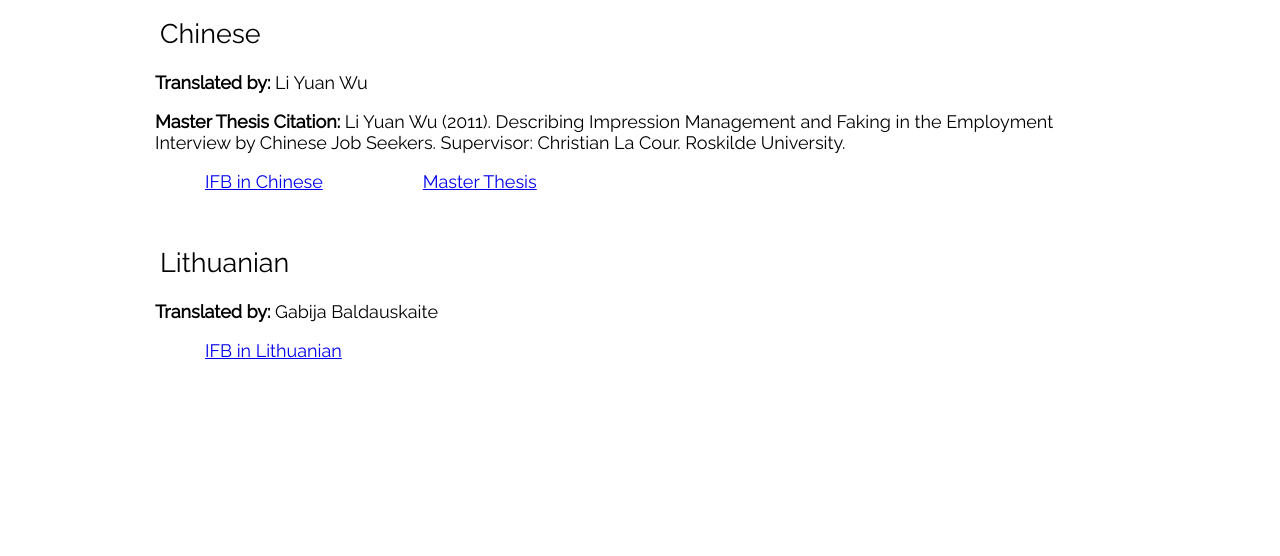
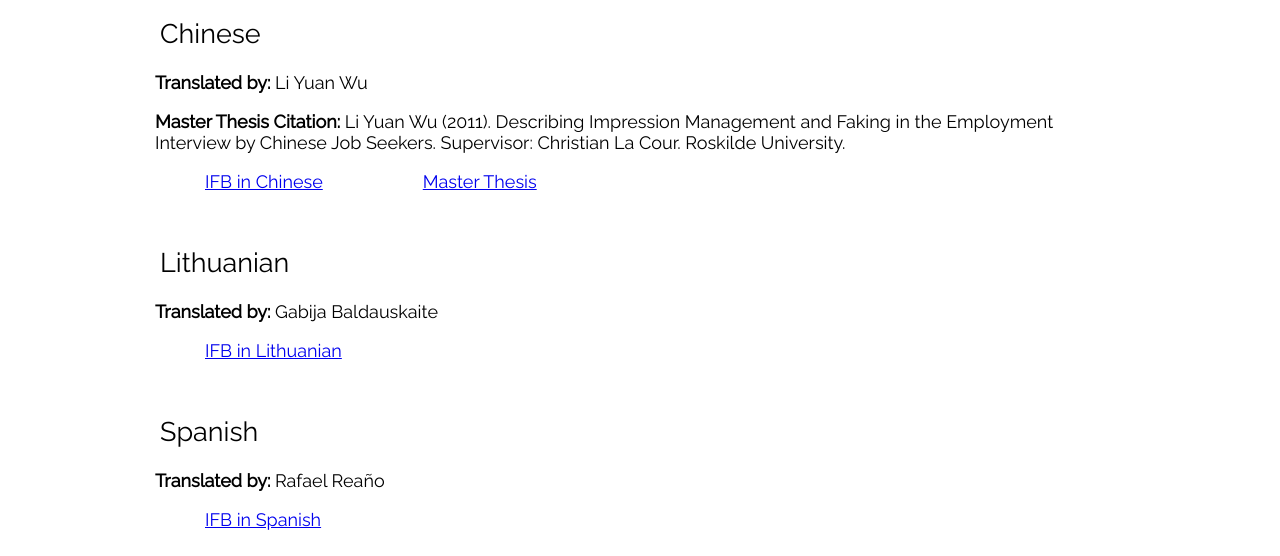
Before and after one commit to jlevashi/jlevashi.github.io, a plain HTML site: page ifbscale.html in a window 1280 px wide. Shown: the part 409-965 px from the top of the page. Before the commit the page ends 800 px from the top, so only its background shows below. Drawn offline with Linux system fonts and the light colour scheme.

Commit message:
Adding Spanish language ifb scale forms.

```diff
--- a/ifbscale.html
+++ b/ifbscale.html
@@ -37,6 +37,10 @@
 		<h3 style="margin-top: 50px;">Lithuanian</h3>
 		<p><strong>Translated by:</strong> Gabija Baldauskaite</p>
 		<p><a href="files/ifblithuanian.pdf" style="margin-left: 50px;margin-right:50px;">IFB in Lithuanian</a></p>
+
+		<h3 style="margin-top: 50px;">Spanish</h3>
+		<p><strong>Translated by:</strong> Rafael Reaño</p>
+		<p><a href="files/ifbspanish.pdf" style="margin-left: 50px;margin-right:50px;">IFB in Spanish</a></p>
 	</article>
 </body>
 
```
Also changed, not shown: 1 other file.
